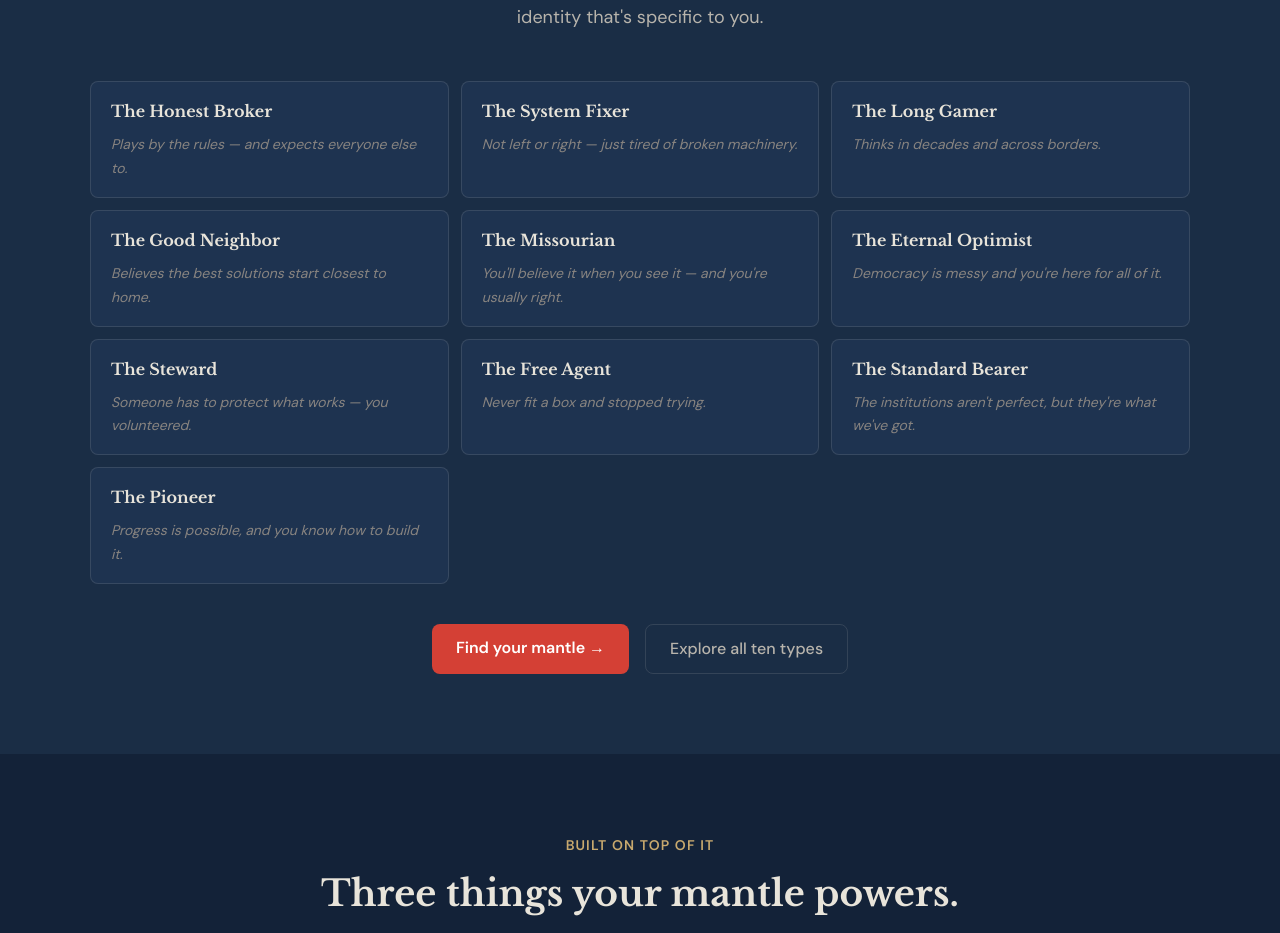
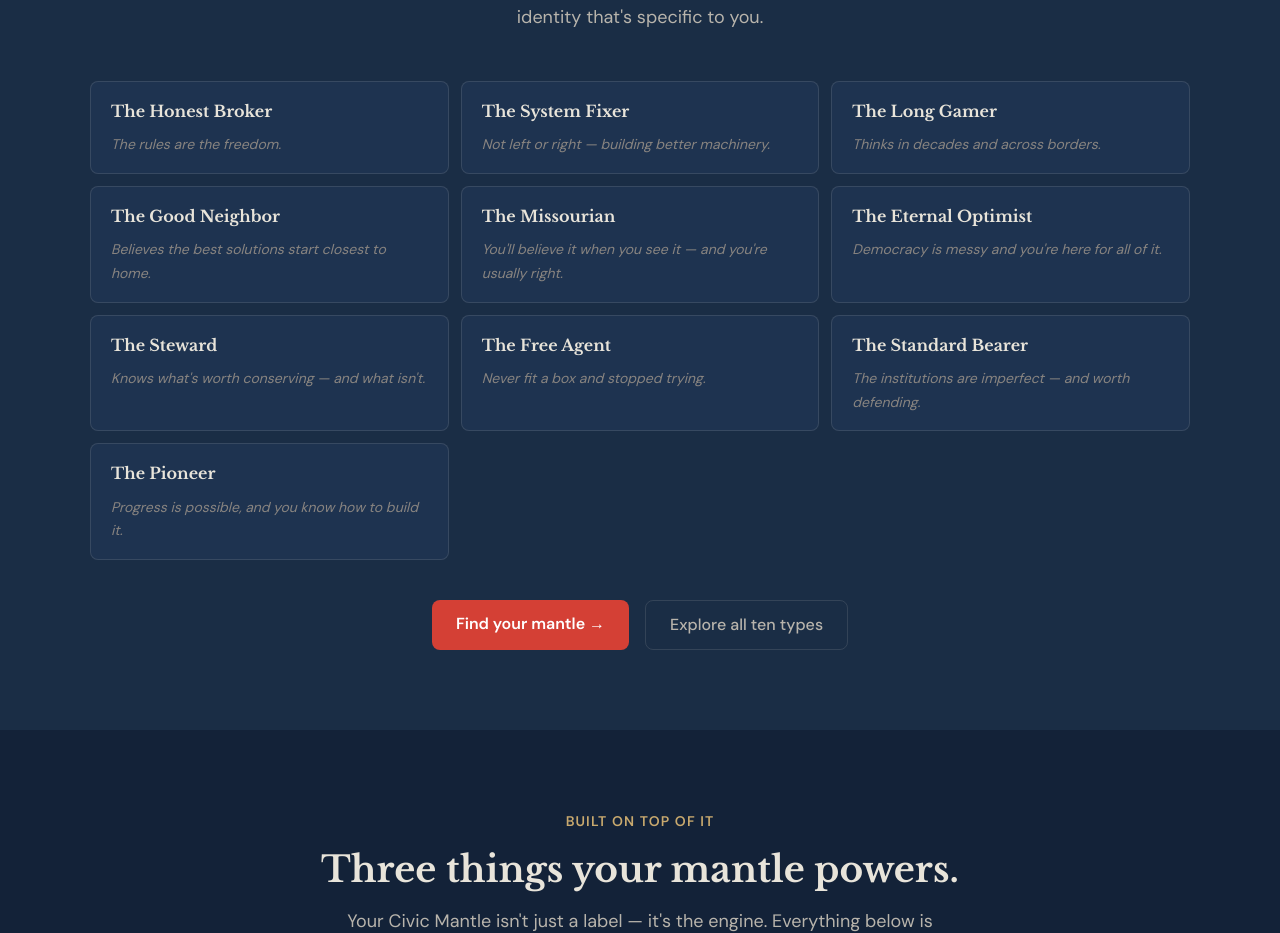
Before and after one commit to mattb2518/bedrock, a Next.js app: page / in a window 1280 px wide. Shown: the part 963-1896 px from the top of the page. Built offline with nearby package versions, Linux system fonts and the light colour scheme; no server answers.

Commit message:
Update four civic mantle one-liners to match SPEC.md (homepage)

```diff
--- a/src/app/page.tsx
+++ b/src/app/page.tsx
@@ -2,15 +2,15 @@ import HeroSlider from "@/components/layout/HeroSlider";
 import Link from "next/link";
 
 const types = [
-  { label: "The Honest Broker",    oneLiner: "Plays by the rules — and expects everyone else to." },
-  { label: "The System Fixer",     oneLiner: "Not left or right — just tired of broken machinery." },
+  { label: "The Honest Broker",    oneLiner: "The rules are the freedom." },
+  { label: "The System Fixer",     oneLiner: "Not left or right — building better machinery." },
   { label: "The Long Gamer",       oneLiner: "Thinks in decades and across borders." },
   { label: "The Good Neighbor",    oneLiner: "Believes the best solutions start closest to home." },
   { label: "The Missourian",       oneLiner: "You'll believe it when you see it — and you're usually right." },
   { label: "The Eternal Optimist", oneLiner: "Democracy is messy and you're here for all of it." },
-  { label: "The Steward",          oneLiner: "Someone has to protect what works — you volunteered." },
+  { label: "The Steward",          oneLiner: "Knows what's worth conserving — and what isn't." },
   { label: "The Free Agent",       oneLiner: "Never fit a box and stopped trying." },
-  { label: "The Standard Bearer",  oneLiner: "The institutions aren't perfect, but they're what we've got." },
+  { label: "The Standard Bearer",  oneLiner: "The institutions are imperfect — and worth defending." },
   { label: "The Pioneer",          oneLiner: "Progress is possible, and you know how to build it." },
 ];
 
```
